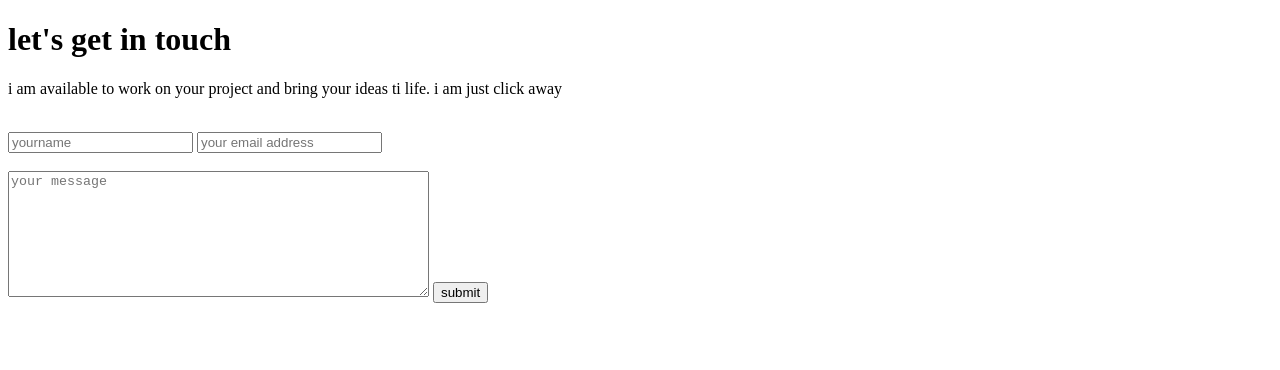
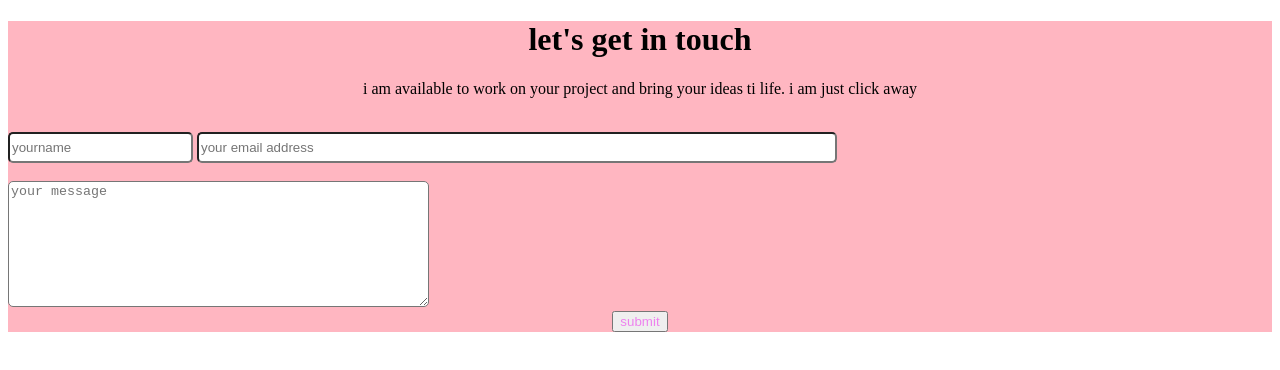
Before and after one commit to shahrukh717/shahrukh717.github.io, a plain HTML site: page contact me .html in a window 1280 px wide. Drawn offline with Linux system fonts and the light colour scheme.

Commit message:
assingment on css selectors

```diff
--- a/contact me .html
+++ b/contact me .html
@@ -5,8 +5,10 @@
     <meta http-equiv="X-UA-Compatible" content="IE=edge">
     <meta name="viewport" content="width=device-width, initial-scale=1.0">
     <title>contact Me</title>
+    <link rel="stylesheet" href="p.css">
 </head>
 <body>
+    <div>
     <h1>let's get in touch</h1>
     <p>i am available to work on your project and bring your ideas ti life. i am just click away</p>
     <br>
@@ -14,6 +16,6 @@
     <input type="email" name="your email" id="email" placeholder="your email address"><br><br>
     <textarea type="address" name="message" id="msg" cols="50" rows="8" placeholder="your message"></textarea>
      <button>submit</button>
-
+    </div>
 </body>
 </html>
--- /dev/null
+++ b/p.css
@@ -0,0 +1,36 @@
+button{
+   color: violet;
+}
+div{
+
+    background-color: lightpink;
+
+}
+input[type=text]  {
+   width: 45%%;
+   height: 25px;
+   border-radius: 5px;
+
+}
+p {
+ text-align: center;
+
+}
+h1 {
+   text-align: center;
+}
+button {
+  text-align: center;
+  margin: auto;
+  display: flex;
+
+}
+input[type=email] {
+   border-radius: 5px;
+   width: 50%;
+   height: 25px;
+   margin: 8px opx;
+}
+textarea[type=address] {
+   border-radius: 5px ;
+}
```
Also changed, not shown: index.html (+2 -1 lines).
